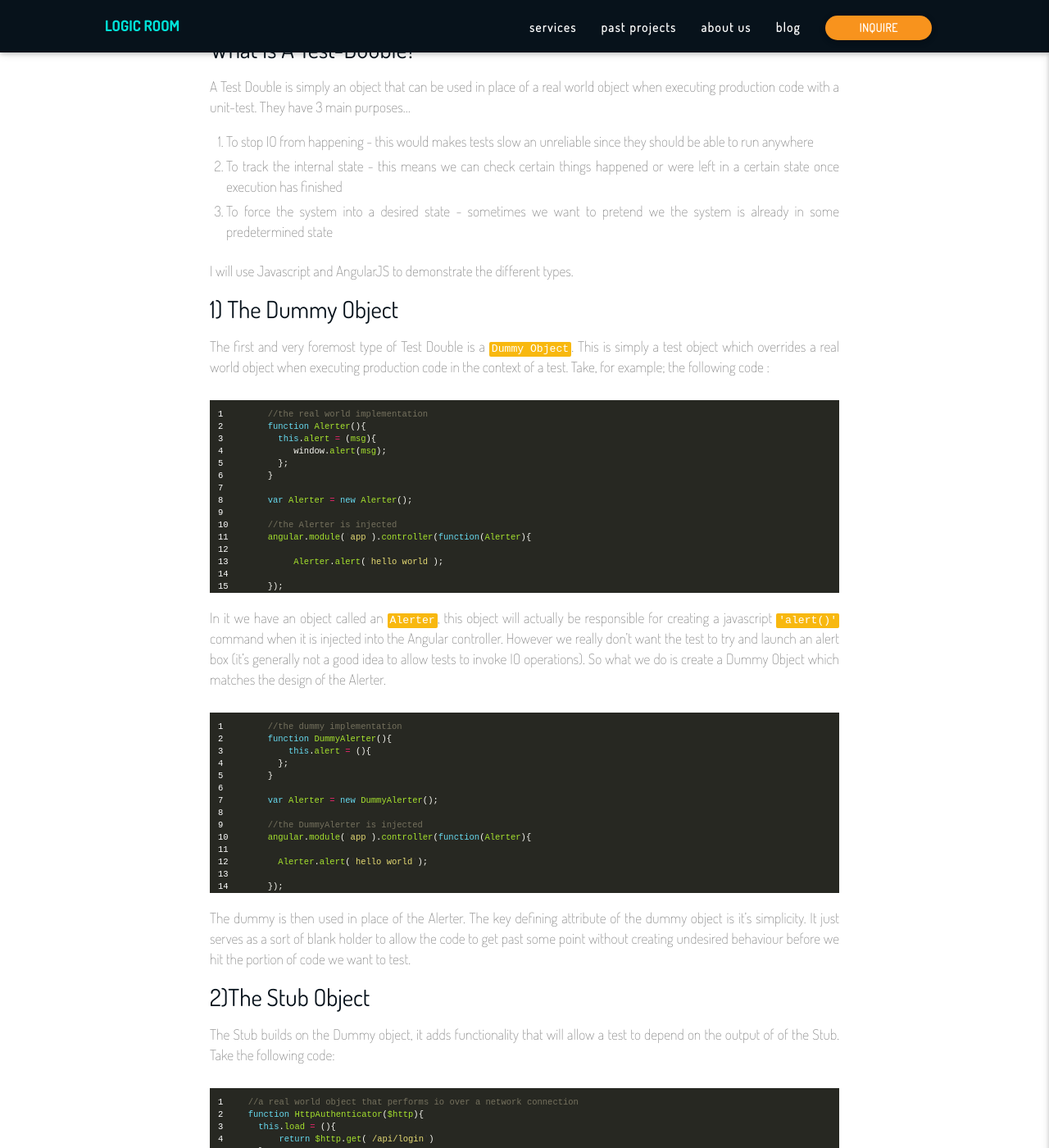
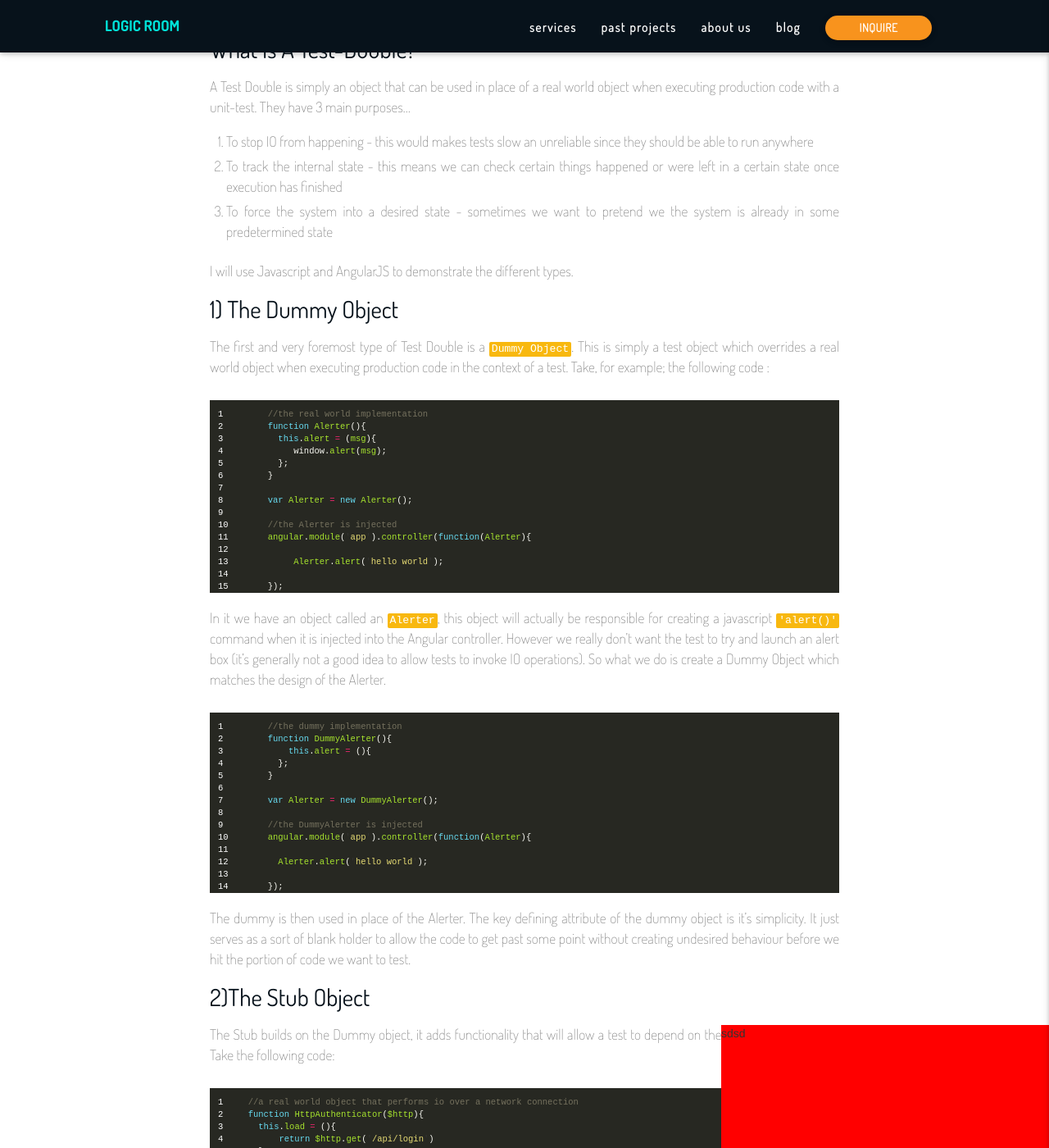
Before and after one commit to peterheard01/logic-room, a Jekyll site: the page built from _posts/5_Javascript_Test_Doubles_You_Should_Know_About/2016-8-12-5-javascript-test-doubles-you-should-know-about.md, in a window 1280 px wide and 1400 px high, scrolled down 490 px. Shown: the whole window at 82% size. Built offline with Jekyll 4.4.1, drawn with Linux system fonts in a browser that asks for light colours.

Commit message:
added in slide up

```diff
--- a/_includes/scripts.html
+++ b/_includes/scripts.html
@@ -2,53 +2,27 @@
 
 {% if page.category == 'javascript' %}
 
-<script src="//load.sumome.com/" data-sumo-site-id="4fddae07d1ccee99330aead25d75ae85bc6804e99fefd1e92c06f38a3d7dfa03" async="async"></script><script src="//load.sumome.com/" data-sumo-site-id="4fddae07d1ccee99330aead25d75ae85bc6804e99fefd1e92c06f38a3d7dfa03" async="async"></script>
-
-
-
-<!--<div style="height: 150px;-->
-    <!--width: 200px;-->
-    <!--background-color: red;-->
-    <!--position: fixed;-->
-    <!--bottom: 0px;-->
-    <!--opacity: 1;-->
-    <!--right: 200px;">-->
-
-<!--sdsd-->
-
-<!--</div>-->
-
-
-<!--<div style="height:150px; width:100%; background-color:red; position: fixed; bottom:0px; opacity:1;">-->
-
-  <!--<div style="width: 200px;-->
-    <!--background-color: white;-->
-    <!--float: right;-->
-    <!--margin-right: 200px;-->
-    <!--height: 200px;">-->
-    <!--ss-->
-  <!--</div>-->
-
-<!--</div>-->
-
-
-<div>
   <script>
-
     setTimeout(function(){
-
       $(window).scroll(function () {
         if ($(window).scrollTop() > $('body').height() / 2) {
 
-          console.log('half way');
+          $('.news-popup').slideDown();
 
           $(window).unbind('scroll');
-
         }
       });
-    },100);
 
+    },2000);
   </script>
+
+
+  <div class="news-popup">
+
+    sdsd
+
+  </div>
+
 
 </div>
 
--- a/_layouts/post.html
+++ b/_layouts/post.html
@@ -12,8 +12,6 @@ layout: default
     <h1 class="title wow fadeIn">{{ page.title }}</h1>
     <p class="posted-by wow fadeIn">Posted by {{ page.author }} | {{ page.date | date: "%B, %d, %Y" }}</p>
 
-
-
     <p class="wow fadeIn">
       {{ content }}
     </p>
--- /dev/null
+++ b/_sass/4-main-pages/_components.scss
@@ -0,0 +1,10 @@
+.news-popup {
+  height: 150px;
+  width:400px;
+  background-color: red;
+  position: fixed;
+  bottom: 0px;
+  opacity: 1;
+  right: 0px;
+  display: none;
+}
--- a/assets/main.scss
+++ b/assets/main.scss
@@ -20,3 +20,4 @@
 // 4 - PAGES
 @import '4-main-pages/_main-page';
 @import "4-main-pages/_mediaquerys";
+@import "4-main-pages/_components";
```
